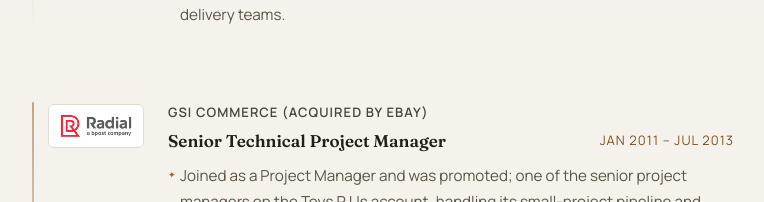
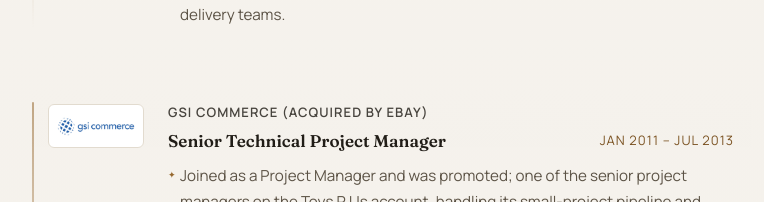
Before and after one commit to andylacroce/professional-site, a Next.js app: page / in a window 1280 px wide. Shown: the part 3350-3552 px from the top of the page, without its empty margins (249-1013 px from the left). Built offline with nearby package versions, Linux system fonts and the light colour scheme.

Commit message:
Add GSI Commerce logo to experience entry
Co-Authored-By: Claude Sonnet 5.5 <noreply@anthropic.com>
Claude-Session: https://claude.ai/code/session_017JKdFfN6Qv2qK6DdEtMg7Q

```diff
--- a/src/components/Experience.tsx
+++ b/src/components/Experience.tsx
@@ -96,9 +96,8 @@ const experienceGroups = [
   },
   {
     company: "GSI Commerce (acquired by eBay)",
-    logo: "logos/radial.png",
+    logo: "logos/gsi.png",
     homepage: "https://www.radial.com/",
-    logoFit: "cover" as const,
     positions: [
       {
         title: "Senior Technical Project Manager",
```
Also changed, not shown: public/logos/gsi.png (added).
